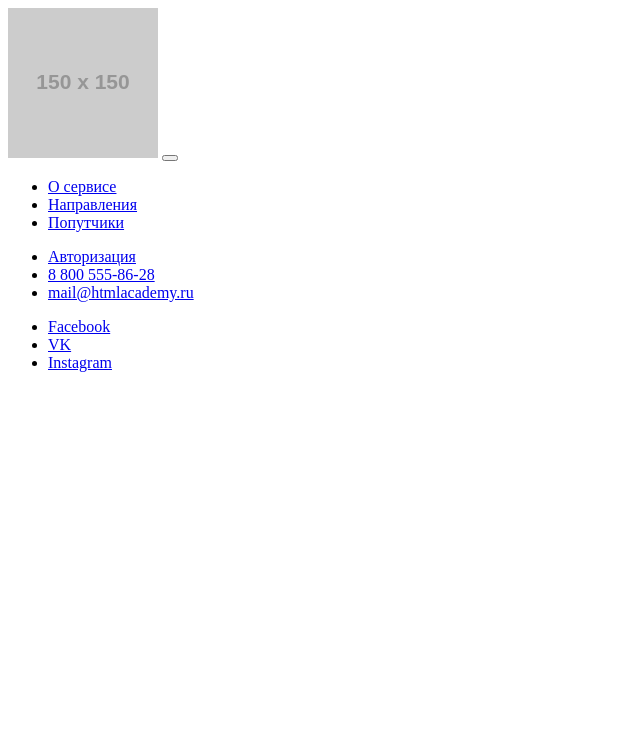
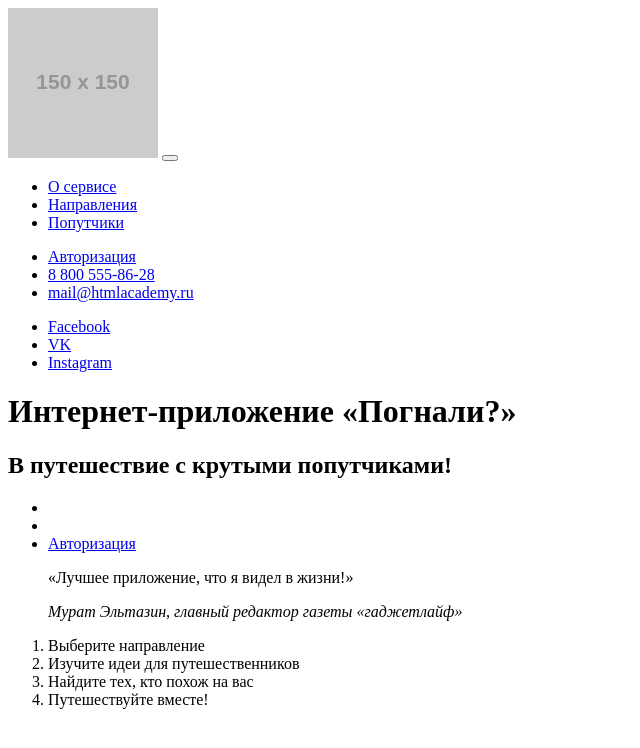
Before and after one commit to kokinz/1569955-pognali-21, a website: page source/index.html in a window 1280 px wide. Shown: the whole page, without its empty margins (0-640 px from the left). Drawn offline with Linux system fonts and the light colour scheme; placeholder pictures from the web are drawn by us.

Commit message:
Разметка promo index

```diff
--- a/source/index.html
+++ b/source/index.html
@@ -68,5 +68,42 @@
         </ul>
       </nav>
     </header>
+
+    <main class="page-main">
+      <h1 class="visually-hidden">Интернет-приложение «Погнали?»</h1>
+
+      <section class="promo">
+        <h2 class="promo__title">В путешествие с крутыми попутчиками!</h2>
+
+        <ul class="promo__contact-list contact-list">
+          <li class="contact-list__item">
+            <a class="contact-list__link contact-list__link--phone" href="tel:8-800-555-86-28" aria-label="Позвонить на номер: 8 800 5558628"></a>
+          </li>
+          <li class="contact-list__item">
+            <a class="contact-list__link contact-list__link--mail" href="mailto:mail@htmlacademy.ru" aria-label="Написать письмо mail@htmlacademy.ru"></a>
+          </li>
+          <li class="contact-list__item">
+            <a class="contact-list__link contact-list__link--login" href="login.html">
+              Авторизация
+            </a>
+          </li>
+        </ul>
+
+        <blockquote class="promo__review review">
+          <p class="review__text">«Лучшее приложение, что я видел в жизни!»</p>
+
+          <cite class="review__author">
+            Мурат Эльтазин, главный редактор газеты «гаджетлайф»
+          </cite>
+        </blockquote>
+
+        <ol class="promo__instruction-list instruction-list">
+          <li class="instruction-list__item">Выберите направление</li>
+          <li class="instruction-list__item">Изучите идеи для путешественников</li>
+          <li class="instruction-list__item">Найдите тех, кто похож на вас</li>
+          <li class="instruction-list__item">Путешествуйте вместе!</li>
+        </ol>
+      </section>
+    </main>
   </body>
 </html>
```
